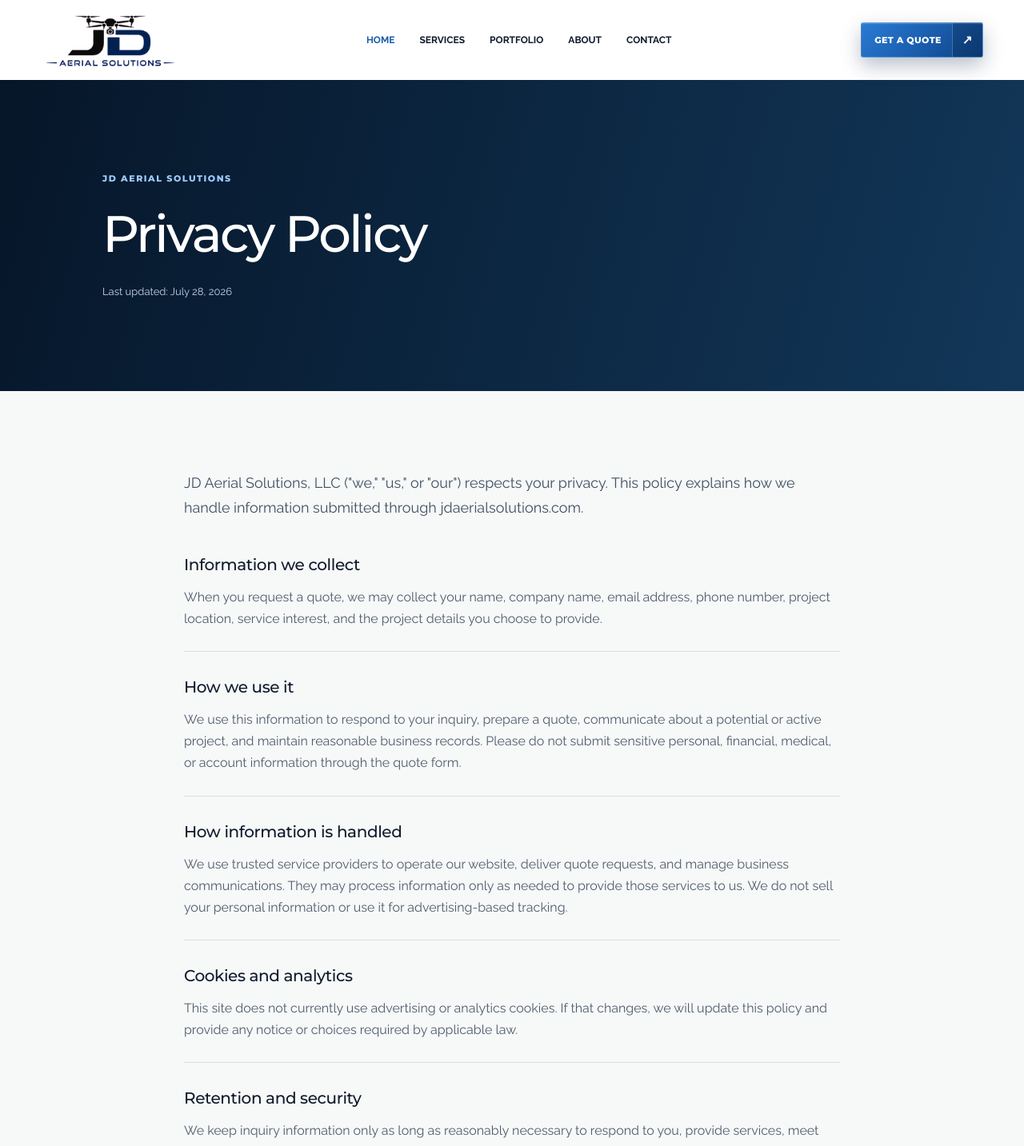
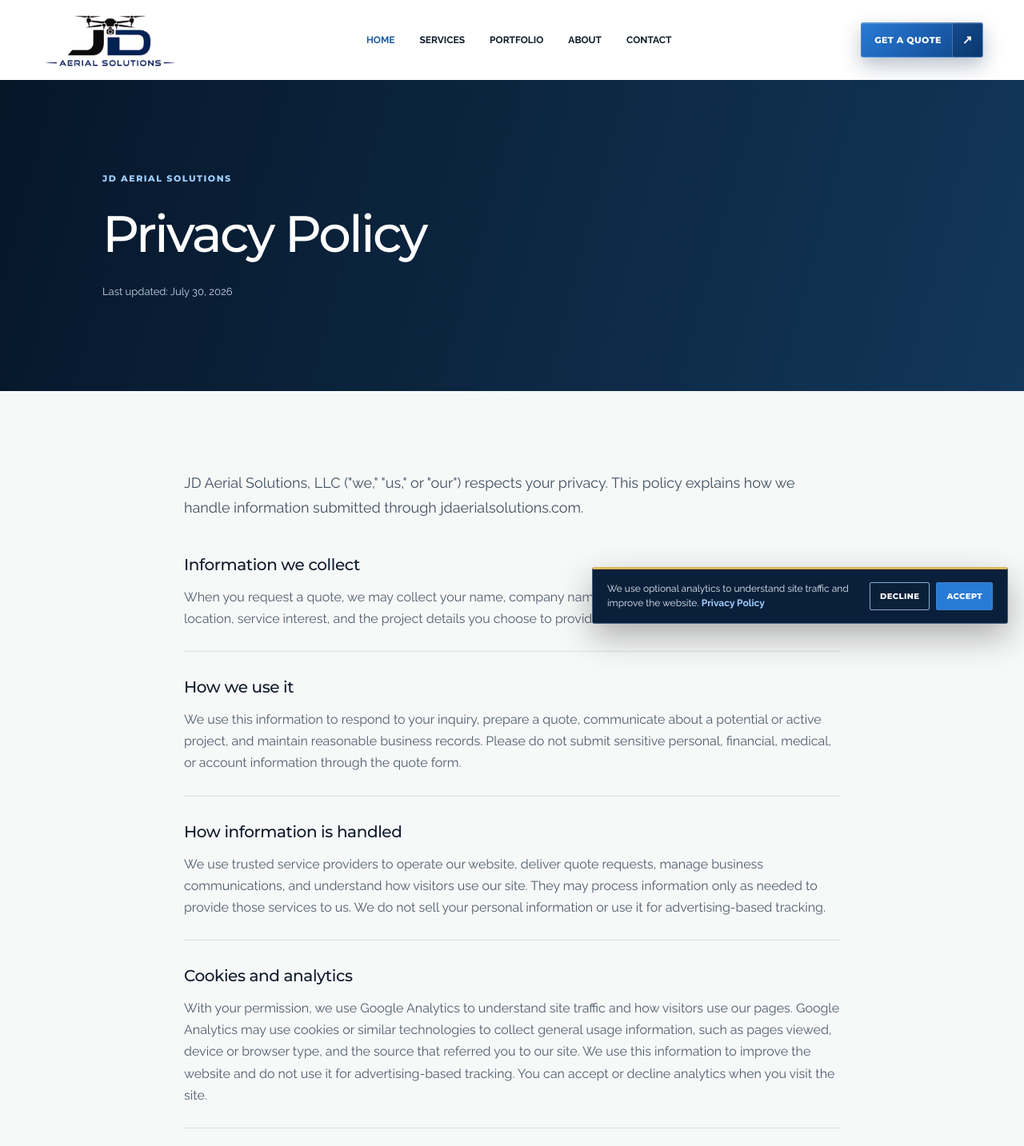
Before and after one commit to jaredjdiaz/jd-aerial-solutions, a Next.js app: page /privacy in a window 1280 px wide. Shown: the top 1433 px of the page at 80% size. Built offline with nearby package versions, Linux system fonts and the light colour scheme.

Commit message:
Add consent-based Google Analytics

```diff
--- a/app/globals.css
+++ b/app/globals.css
@@ -259,3 +259,6 @@ h1,h2,h3,.hero-copy>p:first-child { font-family:"Montserrat",Arial,Helvetica,san
 .about-intro-copy h3 { margin:0 0 16px; color:var(--navy); font-family:"Montserrat",Arial,sans-serif; font-size:24px; font-weight:800; letter-spacing:-.035em; }
 /* Contact page */
 .contact-page { min-height:100vh; display:flex; flex-direction:column; background:var(--navy); }.contact-page-content { flex:1; display:grid; grid-template-columns:minmax(0,.82fr) minmax(420px,1fr); gap:clamp(45px,8vw,130px); align-items:center; padding:clamp(65px,10vw,140px) clamp(25px,11vw,160px); background:linear-gradient(112deg,#07182d 0%,#07182d 51%,#0b2545 100%); color:#fff; }.contact-page-copy { max-width:465px; }.contact-page-copy h1 { max-width:440px; margin:0 0 18px; font-family:"Montserrat",Arial,sans-serif; font-size:clamp(40px,5vw,68px); font-weight:800; letter-spacing:-.055em; line-height:1.02; text-transform:uppercase; }.contact-page-copy > p:not(.gold-kicker) { margin:0; color:#d7dee6; font-size:16px; line-height:1.6; }.contact-page-copy > span { display:block; margin-top:11px; color:#b9c9d9; font-size:13px; }.contact-page .quote-form { width:100%; }.contact-page footer { margin-top:auto; } @media(max-width:850px) { .contact-page-content { grid-template-columns:1fr; gap:38px; }.contact-page-copy { max-width:620px; } } @media(max-width:600px) { .contact-page-content { padding:60px 25px; }.contact-page-copy h1 { font-size:clamp(38px,12vw,55px); } }
+
+/* Optional analytics notice */
+.analytics-consent { position:fixed; z-index:120; right:20px; bottom:20px; display:flex; align-items:center; gap:22px; width:min(100% - 40px,520px); padding:16px 18px; border:1px solid rgba(158,197,238,.38); border-top:3px solid var(--gold); border-radius:3px; background:#0a203a; box-shadow:0 16px 42px rgba(0,0,0,.3); color:#e6eef6; }.analytics-consent p { margin:0; font-size:12px; line-height:1.45; }.analytics-consent a { color:#9dccff; font-weight:700; }.analytics-consent div { display:flex; flex:none; gap:8px; }.analytics-consent button { min-height:35px; padding:0 12px; border:1px solid #86acd5; border-radius:2px; background:transparent; color:#fff; font-family:"Montserrat",Arial,sans-serif; font-size:10px; font-weight:800; letter-spacing:.04em; text-transform:uppercase; cursor:pointer; }.analytics-consent button:last-child { border-color:#3d82cd; background:#287bd4; }.analytics-consent button:hover { filter:brightness(1.12); } @media(max-width:600px) { .analytics-consent { right:17px; bottom:17px; align-items:stretch; flex-direction:column; gap:12px; width:calc(100% - 34px); }.analytics-consent div { justify-content:stretch; }.analytics-consent button { flex:1; } }
--- a/app/layout.tsx
+++ b/app/layout.tsx
@@ -1,5 +1,6 @@
 import type { Metadata } from "next";
 import "./globals.css";
+import Analytics from "@/components/Analytics";
 
 export const metadata: Metadata = {
   metadataBase: new URL("https://jdaerialsolutions.com"),
@@ -11,4 +12,4 @@ export const metadata: Metadata = {
   icons: { icon: "/icon.png?v=4" },
   robots: { index: true, follow: true, googleBot: { index: true, follow: true, "max-image-preview": "large", "max-snippet": -1, "max-video-preview": -1 } },
 };
-export default function RootLayout({ children }: Readonly<{ children: React.ReactNode }>) { return <html lang="en"><head><link rel="preconnect" href="https://fonts.googleapis.com" /><link rel="preconnect" href="https://fonts.gstatic.com" crossOrigin="anonymous" /><link href="https://fonts.googleapis.com/css2?family=Montserrat:wght@500;600;700;800&family=Raleway:wght@400;500;600;700&display=swap" rel="stylesheet" /></head><body>{children}</body></html>; }
+export default function RootLayout({ children }: Readonly<{ children: React.ReactNode }>) { return <html lang="en"><head><link rel="preconnect" href="https://fonts.googleapis.com" /><link rel="preconnect" href="https://fonts.gstatic.com" crossOrigin="anonymous" /><link href="https://fonts.googleapis.com/css2?family=Montserrat:wght@500;600;700;800&family=Raleway:wght@400;500;600;700&display=swap" rel="stylesheet" /></head><body>{children}<Analytics /></body></html>; }
--- a/app/privacy/page.tsx
+++ b/app/privacy/page.tsx
@@ -12,13 +12,13 @@ export const metadata: Metadata = {
 export default function PrivacyPage() {
   return <main className="privacy-page">
     <Navbar />
-    <section className="privacy-hero"><p>JD Aerial Solutions</p><h1>Privacy Policy</h1><span>Last updated: July 28, 2026</span></section>
+    <section className="privacy-hero"><p>JD Aerial Solutions</p><h1>Privacy Policy</h1><span>Last updated: July 30, 2026</span></section>
     <article className="privacy-content">
       <p>JD Aerial Solutions, LLC ("we," "us," or "our") respects your privacy. This policy explains how we handle information submitted through jdaerialsolutions.com.</p>
       <section><h2>Information we collect</h2><p>When you request a quote, we may collect your name, company name, email address, phone number, project location, service interest, and the project details you choose to provide.</p></section>
       <section><h2>How we use it</h2><p>We use this information to respond to your inquiry, prepare a quote, communicate about a potential or active project, and maintain reasonable business records. Please do not submit sensitive personal, financial, medical, or account information through the quote form.</p></section>
-      <section><h2>How information is handled</h2><p>We use trusted service providers to operate our website, deliver quote requests, and manage business communications. They may process information only as needed to provide those services to us. We do not sell your personal information or use it for advertising-based tracking.</p></section>
-      <section><h2>Cookies and analytics</h2><p>This site does not currently use advertising or analytics cookies. If that changes, we will update this policy and provide any notice or choices required by applicable law.</p></section>
+      <section><h2>How information is handled</h2><p>We use trusted service providers to operate our website, deliver quote requests, manage business communications, and understand how visitors use our site. They may process information only as needed to provide those services to us. We do not sell your personal information or use it for advertising-based tracking.</p></section>
+      <section><h2>Cookies and analytics</h2><p>With your permission, we use Google Analytics to understand site traffic and how visitors use our pages. Google Analytics may use cookies or similar technologies to collect general usage information, such as pages viewed, device or browser type, and the source that referred you to our site. We use this information to improve the website and do not use it for advertising-based tracking. You can accept or decline analytics when you visit the site.</p></section>
       <section><h2>Retention and security</h2><p>We keep inquiry information only as long as reasonably necessary to respond to you, provide services, meet legal or recordkeeping obligations, or resolve disputes. We use reasonable safeguards, but no online service can guarantee absolute security.</p></section>
       <section><h2>Your choices</h2><p>You may ask us to access, correct, or delete the personal information we hold about you by emailing <a href="mailto:info@jdaerialsolutions.com">info@jdaerialsolutions.com</a>. We will respond as required by applicable law.</p></section>
       <section><h2>Children&apos;s privacy</h2><p>This website and our services are not directed to children under 13, and we do not knowingly collect personal information from children.</p></section>
--- /dev/null
+++ b/components/Analytics.tsx
@@ -0,0 +1,37 @@
+"use client";
+
+import Script from "next/script";
+import { useEffect, useState } from "react";
+
+const measurementId = "G-T95B8RZ5BC";
+const consentKey = "jd-aerial-analytics-consent";
+
+export default function Analytics() {
+  const [consent, setConsent] = useState<"accepted" | "declined" | null>(null);
+
+  useEffect(() => {
+    const savedConsent = window.localStorage.getItem(consentKey);
+    if (savedConsent === "accepted" || savedConsent === "declined") setConsent(savedConsent);
+  }, []);
+
+  const chooseConsent = (choice: "accepted" | "declined") => {
+    window.localStorage.setItem(consentKey, choice);
+    setConsent(choice);
+  };
+
+  return <>
+    {consent === "accepted" && <>
+      <Script src={`https://www.googletagmanager.com/gtag/js?id=${measurementId}`} strategy="afterInteractive" />
+      <Script id="google-analytics" strategy="afterInteractive">{`
+        window.dataLayer = window.dataLayer || [];
+        function gtag(){dataLayer.push(arguments);}
+        gtag('js', new Date());
+        gtag('config', '${measurementId}');
+      `}</Script>
+    </>}
+    {consent === null && <aside className="analytics-consent" aria-label="Analytics cookie choice">
+      <p>We use optional analytics to understand site traffic and improve the website. <a href="/privacy">Privacy Policy</a></p>
+      <div><button type="button" onClick={() => chooseConsent("declined")}>Decline</button><button type="button" onClick={() => chooseConsent("accepted")}>Accept</button></div>
+    </aside>}
+  </>;
+}
--- a/next.config.ts
+++ b/next.config.ts
@@ -3,11 +3,11 @@ import type { NextConfig } from "next";
 const isDevelopment = process.env.NODE_ENV === "development";
 const contentSecurityPolicy = [
   "default-src 'self'",
-  `script-src 'self' 'unsafe-inline' https://challenges.cloudflare.com${isDevelopment ? " 'unsafe-eval'" : ""}`,
+  `script-src 'self' 'unsafe-inline' https://challenges.cloudflare.com https://www.googletagmanager.com${isDevelopment ? " 'unsafe-eval'" : ""}`,
   "style-src 'self' 'unsafe-inline' https://fonts.googleapis.com",
   "img-src 'self' data: blob:",
   "font-src 'self' data: https://fonts.gstatic.com",
-  "connect-src 'self' https://challenges.cloudflare.com",
+  "connect-src 'self' https://challenges.cloudflare.com https://www.google-analytics.com https://region1.google-analytics.com",
   "frame-src https://challenges.cloudflare.com",
   "object-src 'none'",
   "base-uri 'self'",
```
